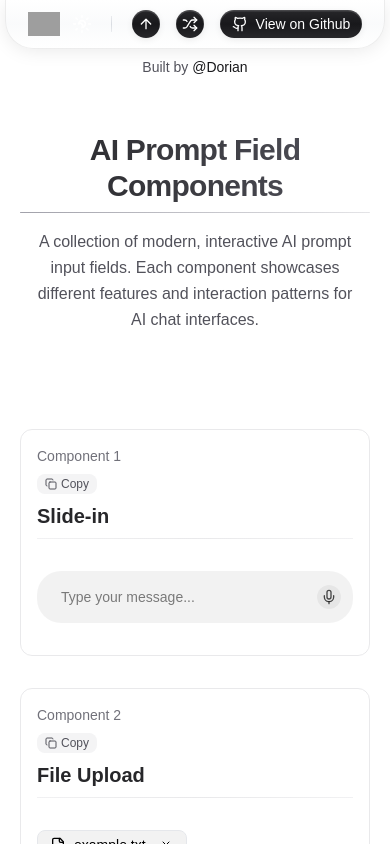
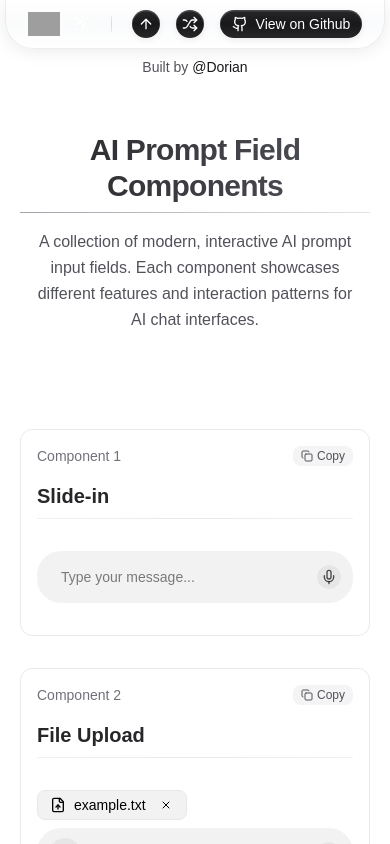
Before and after one commit to syntax-syndicate/kokonut-ui-components, a Next.js app: page / in a window 390 px wide. Shown: the top 844 px of the page. Built offline with nearby package versions, Linux system fonts and the light colour scheme; grey boxes are pictures that could not be loaded.

Commit message:
update mobile menu

```diff
--- a/components/ComponentItem.tsx
+++ b/components/ComponentItem.tsx
@@ -21,13 +21,18 @@ export function ComponentItem({ item }: ComponentItemProps) {
         >
             <div className="mb-4 sm:mb-6 space-y-2">
                 <div className="flex flex-col sm:flex-row sm:items-center sm:justify-between gap-2">
-                    <div className="flex items-center gap-2">
+                    <div className="flex items-center justify-between sm:justify-start gap-2">
                         <h3 className="text-sm font-medium text-zinc-500 dark:text-zinc-400">
                             Component {item.id + 1}
                         </h3>
+                        <div className="block sm:hidden">
+                            <CopyWrapper text={item.fileName} />
+                        </div>
                     </div>
                     <div className="flex flex-wrap gap-2">
-                        <CopyWrapper text={item.fileName} />
+                        <div className="hidden sm:block">
+                            <CopyWrapper text={item.fileName} />
+                        </div>
                         {item.dependencies && (
                             <div className="flex flex-wrap gap-1">
                                 {item.dependencies.map((dep, index) => (
```
Also changed, not shown: 1 other file (tests, documents, lock files or other folders).
